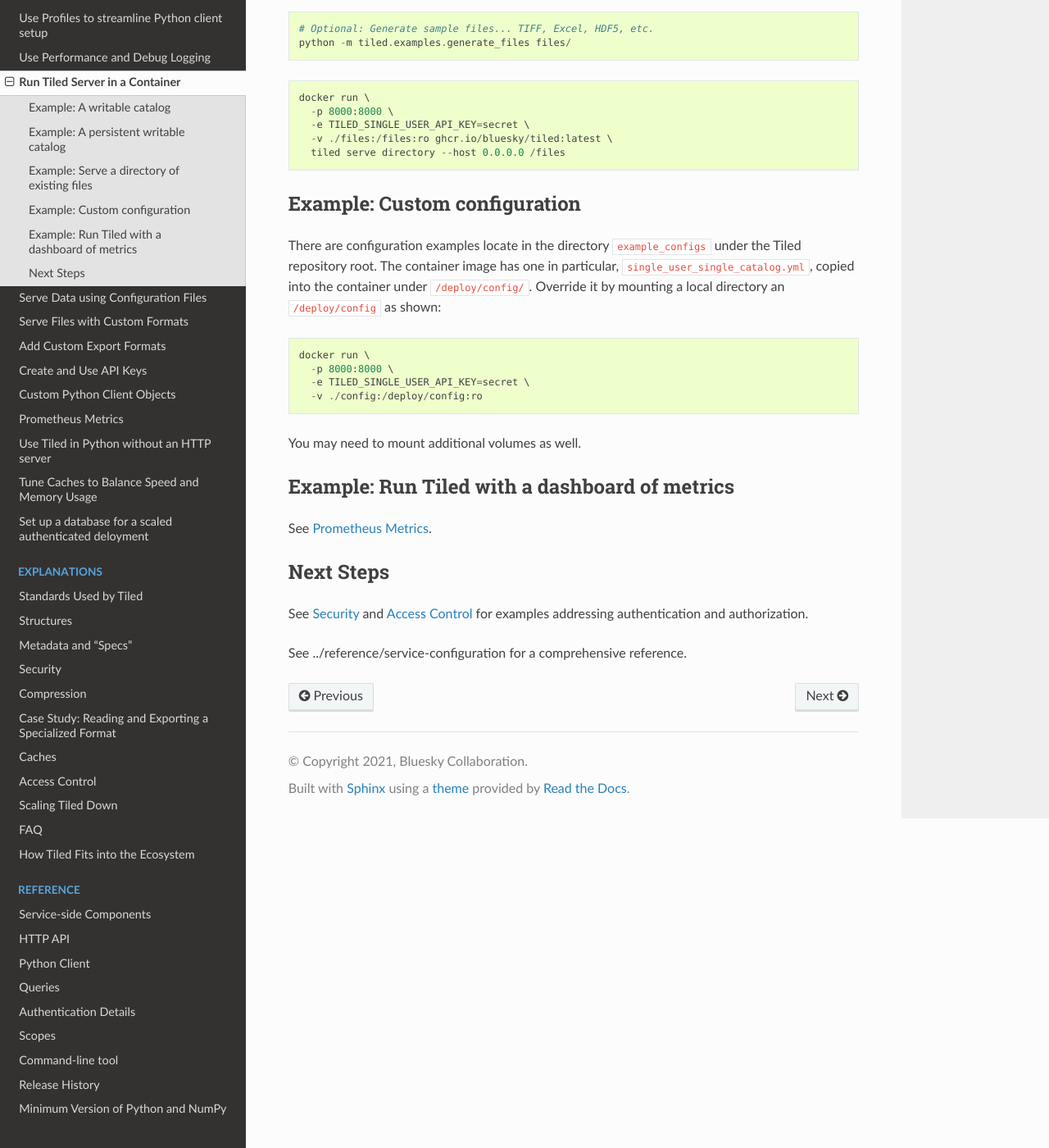
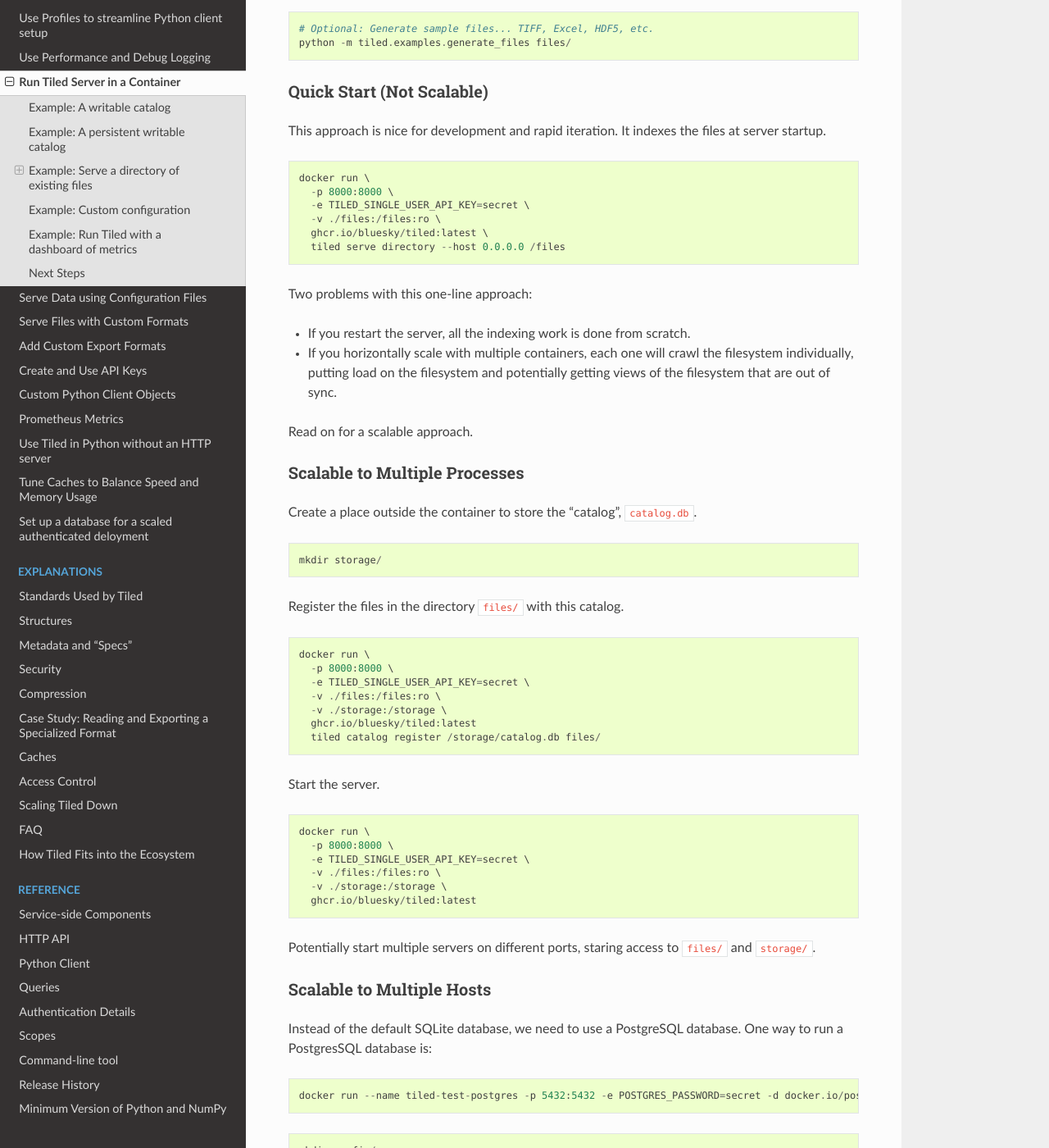
Before and after one commit to bluesky/tiled, a Sphinx documentation site: the page built from docs/source/how-to/docker.md, in a window 1280 px wide and 1400 px high, scrolled down 1393 px. Shown: the whole window at 82% size. Built offline with Sphinx 7.4.7 and the Read the Docs theme 2.0.0, drawn with Linux system fonts in a browser that asks for light colours; pages that are not in the unit, such as notebooks, are missing from menus; the version number could not be read and is left out; some of the changed text lies outside the part shown.

Commit message:
More docker examples

````diff
--- a/docs/source/how-to/docker.md
+++ b/docs/source/how-to/docker.md
@@ -67,17 +67,119 @@
 python -m tiled.examples.generate_files files/
 ```
 
+### Quick Start (Not Scalable)
+
+This approach is nice for development and rapid iteration. It indexes the files
+at server startup.
+
 ```
 docker run \
   -p 8000:8000 \
   -e TILED_SINGLE_USER_API_KEY=secret \
-  -v ./files:/files:ro ghcr.io/bluesky/tiled:latest \
+  -v ./files:/files:ro \
+  ghcr.io/bluesky/tiled:latest \
   tiled serve directory --host 0.0.0.0 /files
+```
+
+Two problems with this one-line approach:
+
+* If you restart the server, all the indexing work is done from scratch.
+* If you horizontally scale with multiple containers, each one will crawl the
+  filesystem individually, putting load on the filesystem and potentially getting
+  views of the filesystem that are out of sync.
+
+Read on for a scalable approach.
+
+### Scalable to Multiple Processes
+
+Create a place outside the container to store the "catalog", `catalog.db`.
+
+```
+mkdir storage/
+```
+
+Register the files in the directory `files/` with this catalog.
+
+```
+docker run \
+  -p 8000:8000 \
+  -e TILED_SINGLE_USER_API_KEY=secret \
+  -v ./files:/files:ro \
+  -v ./storage:/storage \
+  ghcr.io/bluesky/tiled:latest
+  tiled catalog register /storage/catalog.db files/
+```
+
+Start the server.
+
+```
+docker run \
+  -p 8000:8000 \
+  -e TILED_SINGLE_USER_API_KEY=secret \
+  -v ./files:/files:ro \
+  -v ./storage:/storage \
+  ghcr.io/bluesky/tiled:latest
+```
+
+Potentially start multiple servers on different ports, staring access to `files/` and `storage/`.
+
+### Scalable to Multiple Hosts
+
+Instead of the default SQLite database, we need to use a PostgreSQL database.
+One way to run a PostgresSQL database is:
+
+```
+docker run --name tiled-test-postgres -p 5432:5432 -e POSTGRES_PASSWORD=secret -d docker.io/postgres
+```
+
+```
+mkdir config/
+```
+
+Place a copy of `example_config/single_user_single_catalog.yml`, from the Tiled
+repository root, in this `config/` directory.
+
+Replace the line:
+
+
+```yaml
+uri: "sqlite+aiosqlite:////storage/catalog.db"
+```
+
+with a PostgreSQL database URI:
+
+```yaml
+uri: "postgresql+asyncpg://username:${TILED_DATABASE_PASSWORD}@host:port/database_name"
+```
+
+Register the files in the directory `files/` with this catalog.
+
+```
+docker run \
+  -p 8000:8000 \
+  -e TILED_SINGLE_USER_API_KEY=secret \
+  -e TILED_DATABASE_PASSWORD=secret \
+  -v ./config:/deploy/config:ro
+  -v ./files:/files:ro \
+  ghcr.io/bluesky/tiled:latest \
+  tiled catalog register /storage/catalog.db files/
+```
+
+Start the server.
+
+```
+docker run \
+  -p 8000:8000 \
+  -e TILED_SINGLE_USER_API_KEY=secret \
+  -e TILED_DATABASE_PASSWORD=secret \
+  -v ./config:/deploy/config:ro
+  -v ./files:/files:ro \
+  ghcr.io/bluesky/tiled:latest
 ```
 
 ## Example: Custom configuration
 
-There are configuration examples locate in the directory `example_configs`
+There are configuration examples located in the directory `example_configs`
 under the Tiled repository root. The container image has one in particular,
 `single_user_single_catalog.yml`, copied into the container under
 `/deploy/config/`. Override it by mounting a local directory an
````
